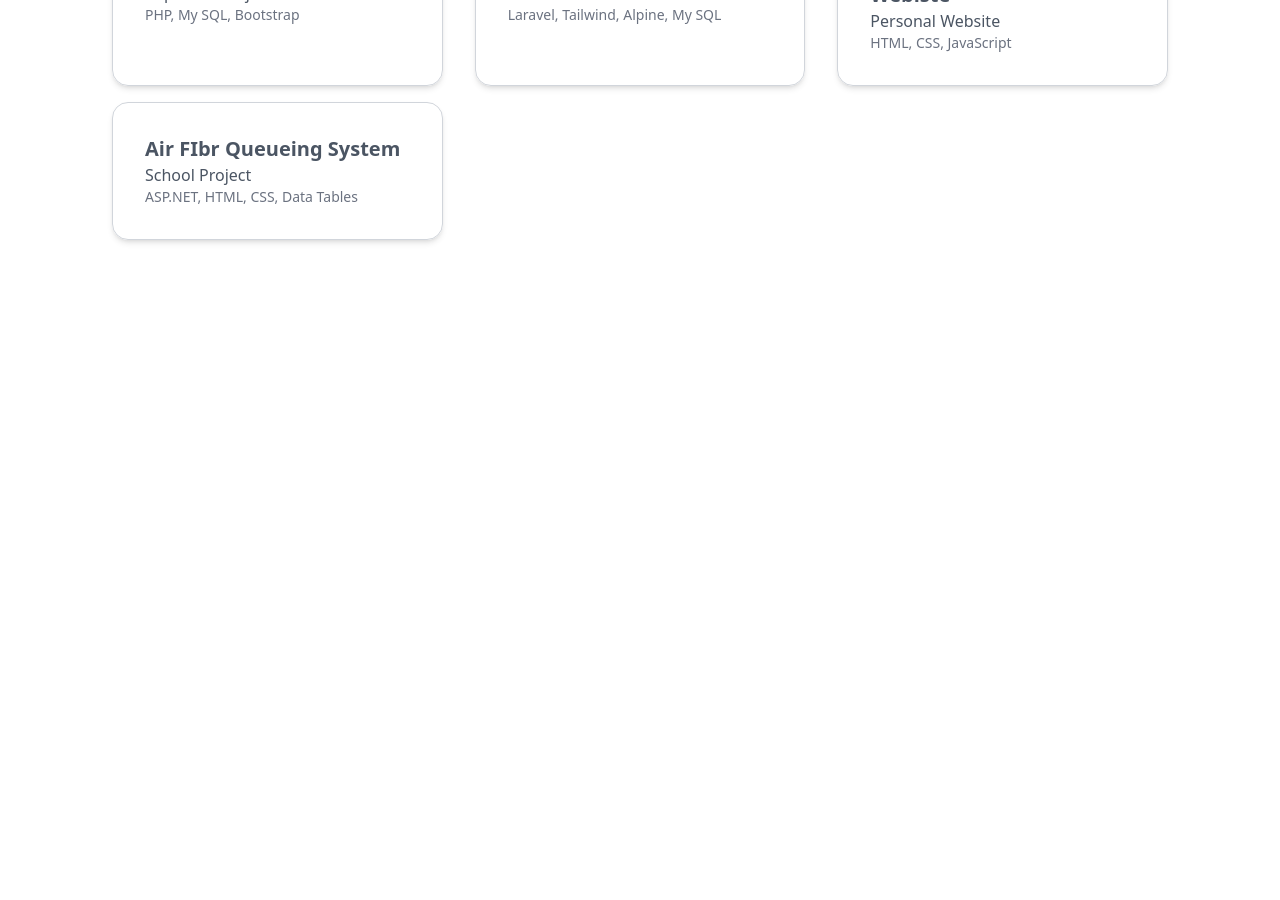
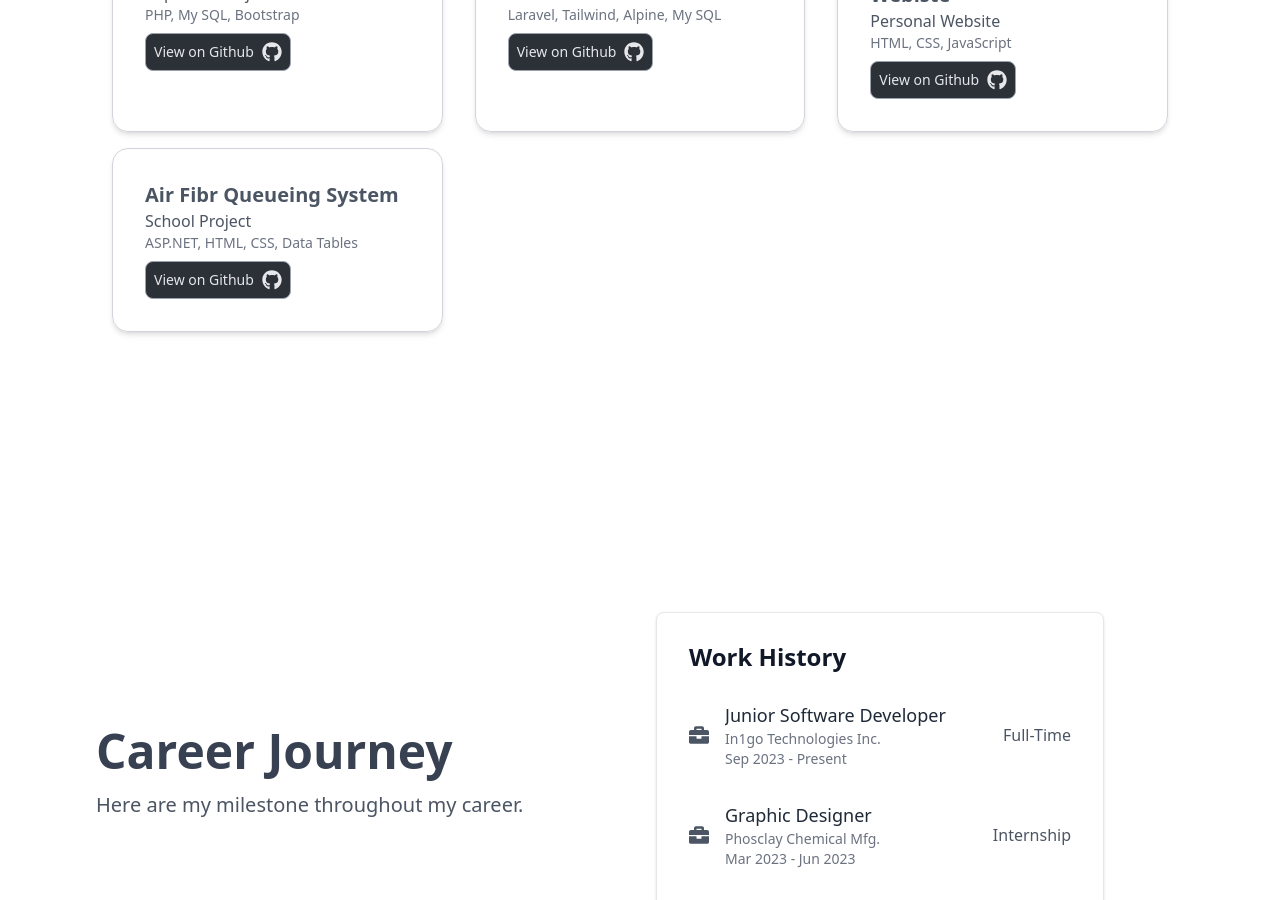
Before and after one commit to rookieSeason/lester-gatpolintan, a React (Vite) app: page / in a window 1280 px wide. Shown: the part 1900-2800 px from the top of the page. Built offline with nearby package versions, Linux system fonts and the light colour scheme; a web font is replaced by a local one.

Commit message:
new page added

```diff
--- a/src/App.jsx
+++ b/src/App.jsx
@@ -1,27 +1,24 @@
-import './App.css'
-import Home from './pages/Home';
-import NavBar from './components/NavBar';
-import About from './pages/About';
-import BottomNav from './components/BottomNav';
-import Projects from './pages/Projects';
-import Footer from './pages/Footer';
-import Contact from './pages/Contact';
-import Sidebar from './components/Sidebar';
+import "./App.css";
+import Home from "./pages/Home";
+import NavBar from "./components/NavBar";
+import About from "./pages/About";
+import Projects from "./pages/Projects";
+import Work from "./pages/Work";
+import Footer from "./pages/Footer";
+import Contact from "./pages/Contact";
 
 function App() {
-
   return (
-    <div className='font-google overflow-x-hidden'>
+    <div className="font-google overflow-x-hidden">
       <NavBar />
-      <Sidebar/>
-      <BottomNav />
       <Home />
       <About />
       <Projects />
-      <Contact/>
-      <Footer/>
+      <Work />
+      <Contact />
+      <Footer />
     </div>
   );
 }
 
-export default App
+export default App;
--- a/src/pages/Footer.jsx
+++ b/src/pages/Footer.jsx
@@ -12,7 +12,7 @@ function Footer() {
     <footer className="bg-white dark:bg-[#243447]">
       <div className="mx-auto w-full max-w-screen-xl p-4 py-6 lg:py-8">
         <div className="sm:flex sm:items-center sm:justify-between">
-          <span className="text-lg text-gray-500 sm:text-center dark:text-gray-400">
+          <span className="text-sm text-gray-500 sm:text-center dark:text-gray-400">
             © {new Date().getFullYear()}{" "}
             <a href="/" className="hover:underline">
               {name}™
@@ -22,9 +22,9 @@ function Footer() {
           <div className="flex mt-4 sm:justify-center sm:mt-0">
             {socials.map((social) => {
               return (
-                <div key={social.id} className="px-2">
+                <div key={social.id} className="mx-auto sm:px-2">
                   <span
-                    className="text-gray-600 dark:text-gray-400 text-2xl"
+                    className="text-gray-600 dark:text-gray-400 text-2xl hover:text-cyan-600 dark:hover:text-cyan-400 duration-300"
                     title={social.name}
                   >
                     {social.icon}
--- a/src/pages/Projects.jsx
+++ b/src/pages/Projects.jsx
@@ -1,3 +1,5 @@
+import { FaGithub } from "react-icons/fa";
+
 function Projects() {
   const projects = [
     {
@@ -5,24 +7,28 @@ function Projects() {
       name: "Online Relocation MIS",
       description: "Capstone Project",
       technologies: "PHP, My SQL, Bootstrap",
+      link: "View on Github",
     },
     {
       id: 2,
       name: "Basic Student System",
       description: "Basic CRUD Practices",
       technologies: "Laravel, Tailwind, Alpine, My SQL",
+      link: "View on Github",
     },
     {
       id: 3,
       name: "Personal Portfolio Webiste",
       description: "Personal Website",
       technologies: "HTML, CSS, JavaScript",
+      link: "View on Github",
     },
     {
       id: 4,
-      name: "Air FIbr Queueing System",
+      name: "Air Fibr Queueing System",
       description: "School Project",
       technologies: "ASP.NET, HTML, CSS, Data Tables",
+      link: "View on Github",
     },
   ];
   return (
@@ -31,7 +37,7 @@ function Projects() {
       className="flex flex-col bg-white dark:bg-[#243447] min-h-screen w-screen"
     >
       <h1 className="animate-float pl-8 font-bold text-left sm:pl-24 text-3xl sm:text-5xl text-gray-700 dark:text-gray-200 pt-8">
-        Portfolio
+        Featured Projects
       </h1>
       <p className="pl-8 sm:pl-24 text-xl text-gray-600 dark:text-gray-300 my-4">
         Here are my projects that i worked before
@@ -52,6 +58,9 @@ function Projects() {
               <p className="text-sm sm:text-md text-gray-500 dark:text-gray-400">
                 {project.technologies}
               </p>
+              <button className="bg-[#2b3137] hover:bg-gray-700 hover:scale-105 duration-300 rounded-lg flex items-center gap-2 p-2 mt-2 text-gray-200 text-sm border border-gray-400">
+                {project.link} <FaGithub className="text-xl" />
+              </button>
             </div>
           );
         })}
--- /dev/null
+++ b/src/pages/Work.jsx
@@ -0,0 +1,78 @@
+import React from "react";
+import { FaBriefcase } from "react-icons/fa";
+
+function Work() {
+  const works = [
+    {
+      id: 1,
+      position: "Junior Software Developer",
+      company: "In1go Technologies Inc.",
+      date: "Sep 2023 - Present",
+      employment: "Full-Time",
+    },
+    {
+      id: 2,
+      position: "Graphic Designer",
+      company: "Phosclay Chemical Mfg.",
+      date: "Mar 2023 - Jun 2023",
+      employment: "Internship",
+    },
+  ];
+  return (
+    <div className="w-screen h-screen bg-white dark:bg-[#243447]">
+      <div className="grid md:grid-cols-2 py-12 gap-8">
+        <div className="my-auto">
+          <h1 className="animate-float pl-8 font-bold text-left sm:pl-24 text-3xl sm:text-5xl text-gray-700 dark:text-gray-200 pt-8">
+            Career Journey
+          </h1>
+          <p className="pl-8 sm:pl-24 text-xl text-gray-600 dark:text-gray-300 my-4">
+            Here are my milestone throughout my career.
+          </p>
+        </div>
+        <div>
+          <div className="w-full max-w-md p-4 bg-white border border-gray-200 rounded-lg shadow sm:p-8 dark:bg-gray-700 dark:border-gray-700">
+            <div className="flex items-center justify-between mb-4">
+              <h5 className="text-2xl font-bold leading-none text-gray-900 dark:text-white">
+                Work History
+              </h5>
+            </div>
+            <div className="flow-root">
+              {works.map((work) => {
+                return (
+                  <ul
+                    className="divide-y divide-gray-600 dark:divide-gray-400"
+                    key={work.id}
+                  >
+                    <li className="py-3 sm:py-4">
+                      <div className="flex items-center">
+                        <div className="flex-shrink-0">
+                          <FaBriefcase className="text-xl text-gray-600 dark:text-gray-400" />
+                        </div>
+                        <div className="flex-1 min-w-0 ms-4">
+                          <p className="text-lg font-medium text-gray-800 truncate dark:text-white">
+                            {work.position}
+                          </p>
+                          <p className="text-sm text-gray-500 truncate dark:text-gray-400">
+                            {work.company}
+                          </p>
+                          <p className="text-sm text-gray-500 truncate dark:text-gray-400">
+                            {work.date}
+                          </p>
+                        </div>
+                        <div className="inline-flex items-center text-base text-gray-600 dark:text-white">
+                          {work.employment}
+                        </div>
+                      </div>
+                    </li>
+                  </ul>
+                );
+              })}
+            </div>
+          </div>
+        </div>
+      </div>
+    </div>
+  );
+}
+
+export default Work;
```
